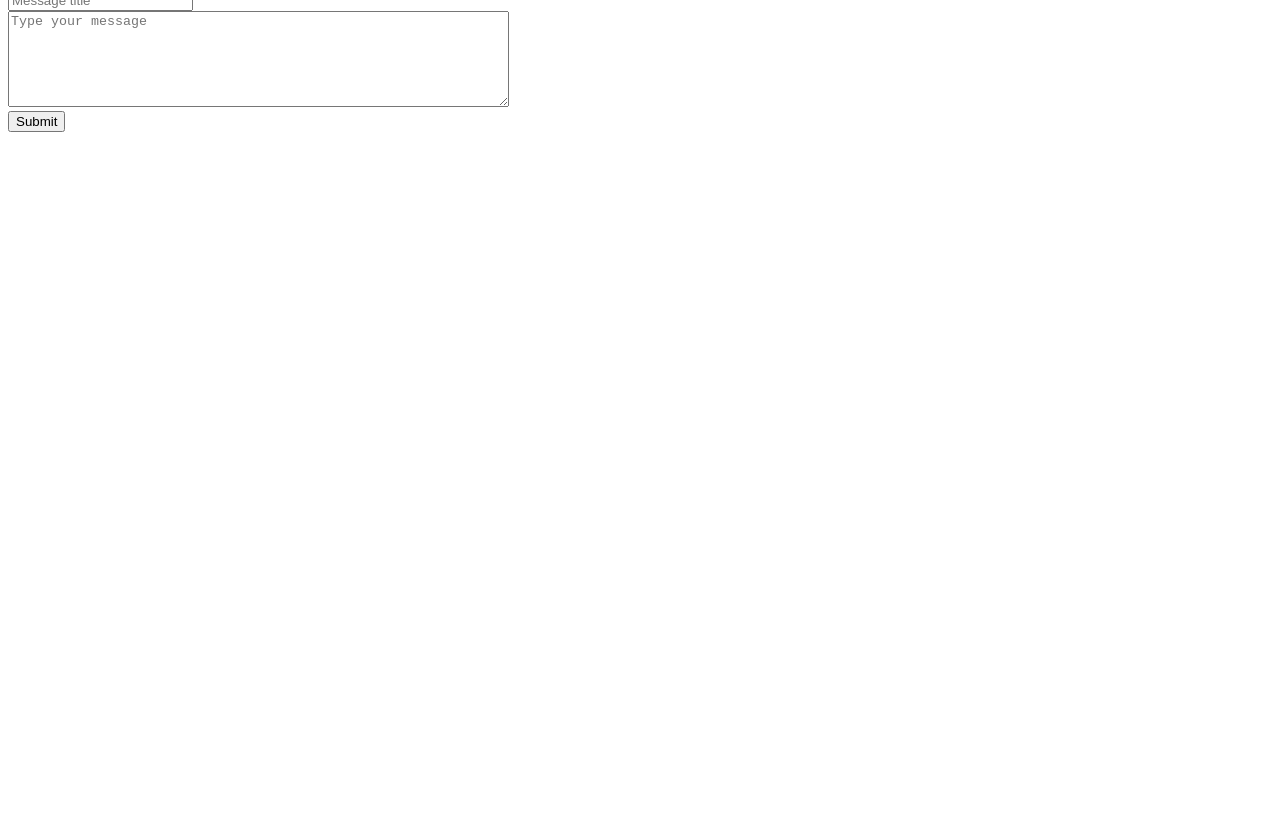
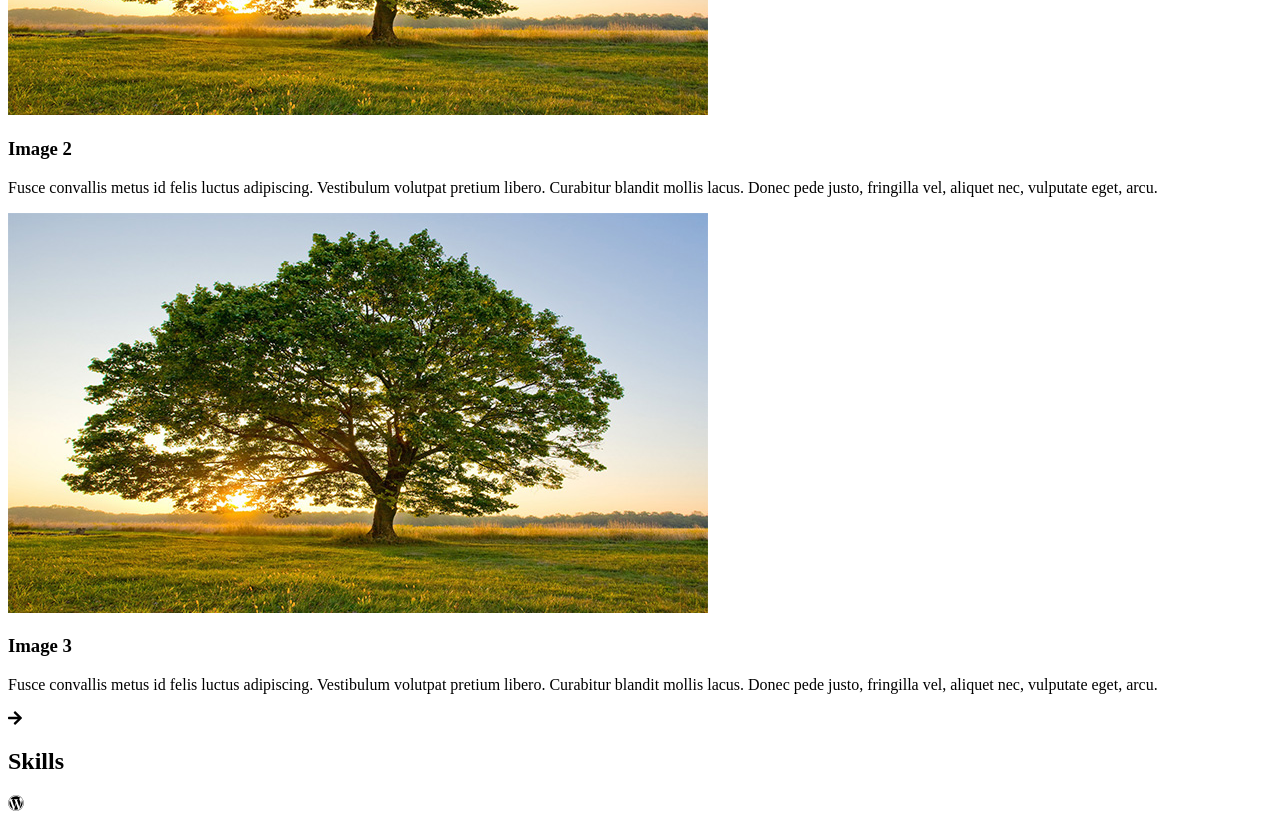
Before and after one commit to starsinmypockets/next-portfolio, a Next.js app: page / in a window 1280 px wide. Shown: the part 1980-2797 px from the top of the page. Before the commit the page ends 2120 px from the top, so only its background shows below. Built offline with nearby package versions, Linux system fonts and the light colour scheme.

Commit message:
Slider works with stubbed content

```diff
--- a/components/contact.js
+++ b/components/contact.js
@@ -1,6 +1,9 @@
 import axios from "axios"
+import { useState } from "react"
 
 export default function Contact() {
+  const [resMsg, setResMsg] = useState()
+
   return (
     <div
       id="contact"
@@ -8,6 +11,7 @@ export default function Contact() {
     >
       <h2 className="text-4xl mb-4">Contact</h2>
       <form
+        id="contact-form"
         onSubmit={async (e) => {
           e.preventDefault()
           const body = {}
@@ -23,8 +27,15 @@ export default function Contact() {
                 },
               }
             )
+            document.getElementById("contact-form").reset()
+            setResMsg(
+              "Your message was sent. I will be in touch with you soon!"
+            )
           } catch (err) {
             console.log("Error submitting contact form", err)
+            setResMsg(
+              "Sorry! There was an error submitting your message. Try contacting me via email at pjwalker76@gmail.com"
+            )
           }
         }}
       >
@@ -77,6 +88,11 @@ export default function Contact() {
           Submit
         </button>
       </form>
+      {resMsg && (
+        <p className="mt-6">
+          <span className="text-2xl p-2 bg-gray-300">{resMsg}</span>
+        </p>
+      )}
     </div>
   )
 }
--- a/components/work.js
+++ b/components/work.js
@@ -1,7 +1,122 @@
-export default function Work() {
+import { useState } from "react"
+import { faArrowLeft, faArrowRight } from "@fortawesome/free-solid-svg-icons"
+import { FontAwesomeIcon } from "@fortawesome/react-fontawesome"
+
+const items = [
+  {
+    title: "Image 1",
+    description:
+      "Fusce convallis metus id felis luctus adipiscing. Vestibulum volutpat pretium libero. Curabitur blandit mollis lacus. Donec pede justo, fringilla vel, aliquet nec, vulputate eget, arcu.",
+    imageUrl: "/tree.jpeg",
+  },
+  {
+    title: "Image 2",
+    description:
+      "Fusce convallis metus id felis luctus adipiscing. Vestibulum volutpat pretium libero. Curabitur blandit mollis lacus. Donec pede justo, fringilla vel, aliquet nec, vulputate eget, arcu.",
+    imageUrl: "/tree.jpeg",
+  },
+  {
+    title: "Image 3",
+    description:
+      "Fusce convallis metus id felis luctus adipiscing. Vestibulum volutpat pretium libero. Curabitur blandit mollis lacus. Donec pede justo, fringilla vel, aliquet nec, vulputate eget, arcu.",
+    imageUrl: "/tree.jpeg",
+  },
+  {
+    title: "Image 4",
+    description:
+      "Fusce convallis metus id felis luctus adipiscing. Vestibulum volutpat pretium libero. Curabitur blandit mollis lacus. Donec pede justo, fringilla vel, aliquet nec, vulputate eget, arcu.",
+    imageUrl: "/tree.jpeg",
+  },
+  {
+    title: "Image 5",
+    description:
+      "Fusce convallis metus id felis luctus adipiscing. Vestibulum volutpat pretium libero. Curabitur blandit mollis lacus. Donec pede justo, fringilla vel, aliquet nec, vulputate eget, arcu.",
+    imageUrl: "/tree.jpeg",
+  },
+  {
+    title: "Image 6",
+    description:
+      "Fusce convallis metus id felis luctus adipiscing. Vestibulum volutpat pretium libero. Curabitur blandit mollis lacus. Donec pede justo, fringilla vel, aliquet nec, vulputate eget, arcu.",
+    imageUrl: "/tree.jpeg",
+  },
+  {
+    title: "Image 7",
+    description:
+      "Fusce convallis metus id felis luctus adipiscing. Vestibulum volutpat pretium libero. Curabitur blandit mollis lacus. Donec pede justo, fringilla vel, aliquet nec, vulputate eget, arcu.",
+    imageUrl: "/tree.jpeg",
+  },
+]
+
+export default function Work(props) {
+  const { dimensions } = props
+  const isMobile = dimensions.width < 766
+  const itemsToShow = isMobile ? 1 : 3
+  const [i, ii] = useState(0)
+
   return (
     <div id="work" className="h-screen w-full">
       <h2 className="text-4xl p-6">Work</h2>
+      <div className="flex w-full mt-0 md:pt-12">
+        <div className="flex-auto w-8">
+          {i > 0 && (
+            <FontAwesomeIcon
+              onClick={(e) => {
+                e.preventDefault
+                ii(i - 1)
+                console.log(i)
+              }}
+              icon={faArrowLeft}
+              className="mt-36 cursor-pointer"
+            />
+          )}
+        </div>
+        <div className="w-full flex-auto grid grid-cols-1 md:grid-cols-3 mx-auto">
+          {items.slice(i, i + itemsToShow).map((item) => {
+            return (
+              <div className="m-2 h-full">
+                <img src={item.imageUrl} className="w-full mh-90" />
+                <h3 className="text-2xl">{item.title}</h3>
+                <p>{item.description}</p>
+              </div>
+            )
+          })}
+        </div>
+        <div className="flex-auto w-8">
+          {i < items.length - itemsToShow && (
+            <FontAwesomeIcon
+              onClick={(e) => {
+                e.preventDefault
+                ii(i + 1)
+                console.log(i)
+              }}
+              icon={faArrowRight}
+              className="mt-36 cursor-pointer"
+            />
+          )}
+        </div>
+      </div>
+      <div className="mx-auto text-center">
+        {items.map((item, n) => {
+          const isBlue = i + itemsToShow >= n + 1 && n + 1 > i
+          console.log(i + itemsToShow, n + 1, i, isBlue)
+          return (
+            <span
+              onClick={(_) => {
+                const newI =
+                  n + itemsToShow < items.length
+                    ? n
+                    : items.length - itemsToShow
+                ii(newI)
+              }}
+              className={`inline-block m-2 w-4 h-4 rounded-full cursor-pointer ${
+                isBlue ? "bg-blue-300" : "bg-gray-300"
+              }`}
+            >
+              {" "}
+            </span>
+          )
+        })}
+      </div>
     </div>
   )
 }
--- a/pages/index.js
+++ b/pages/index.js
@@ -41,7 +41,7 @@ export default function App() {
       <Home />
       <Services />
       <About />
-      <Work />
+      <Work dimensions={dimensions} />
       <Skills />
       <Contact />
     </div>
```
Also changed, not shown: public/tree.jpeg (added).
